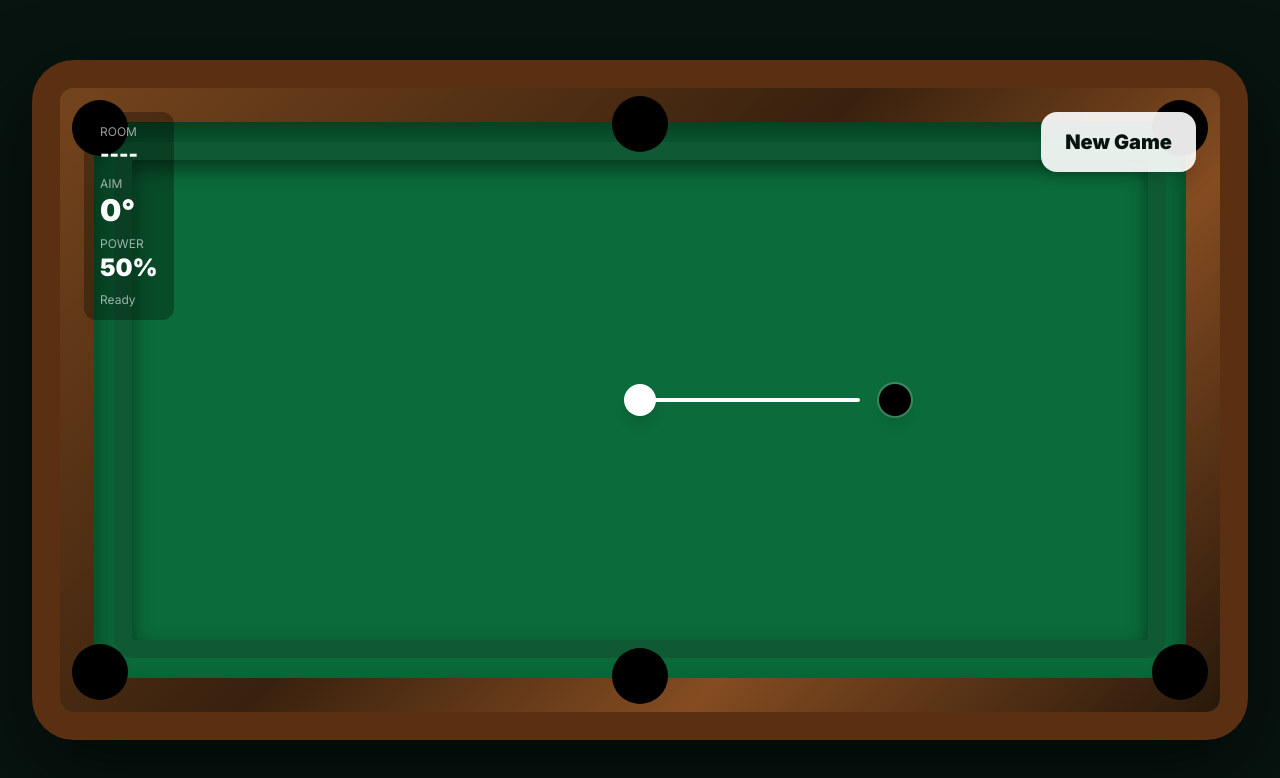
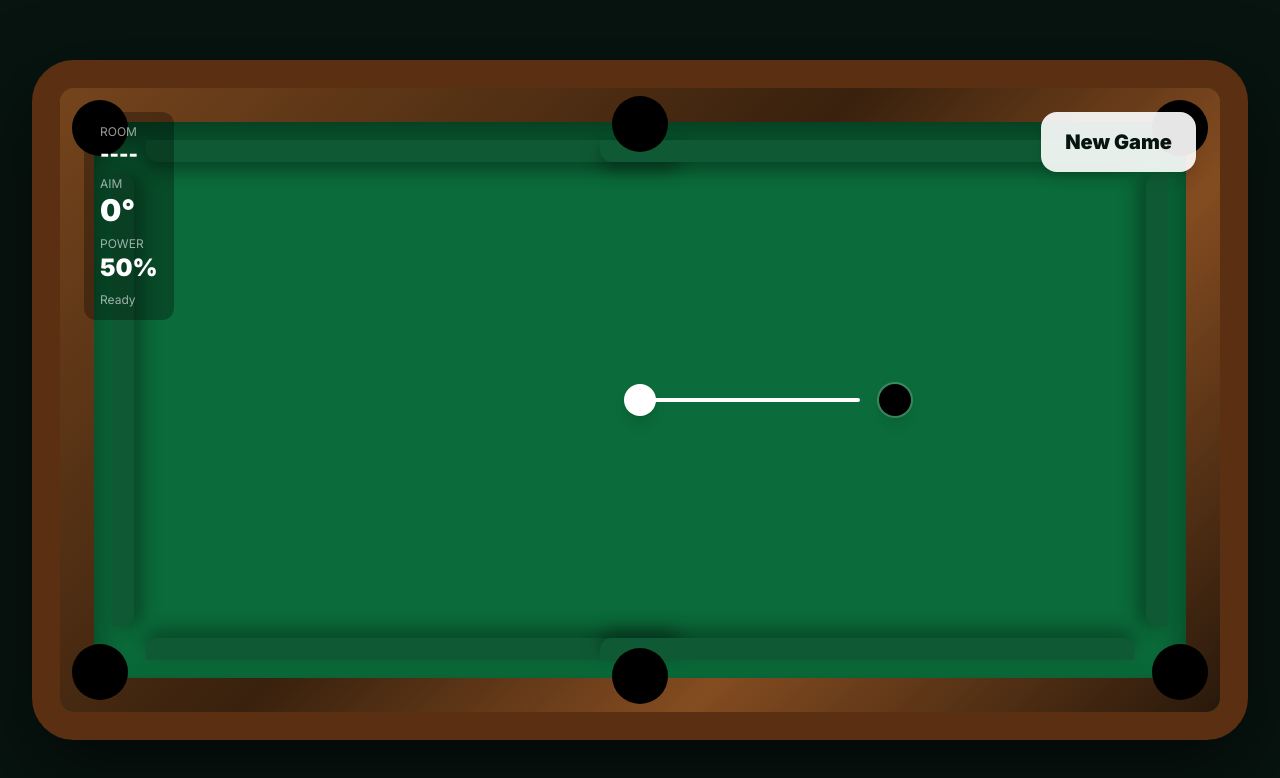
Before and after one commit to IrishDec/heiyu-digital, a Next.js app: page /pool/game in a window 1280 px wide. Shown: the top 778 px of the page. Built offline with nearby package versions, Linux system fonts and the light colour scheme; no server answers.

Commit message:
Create real visual pocket openings

```diff
--- a/app/pool/game/page.tsx
+++ b/app/pool/game/page.tsx
@@ -246,7 +246,15 @@ useEffect(() => {
 {/* Inner cushion */}
 <div className="pointer-events-none absolute inset-0 bg-[linear-gradient(135deg,#7a421b,#3b1d0b_45%,#8a4a1f_70%,#2a1408)] opacity-95" />
 <div className="pointer-events-none absolute inset-[34px] rounded-[26px] bg-[#0b6b3a] shadow-[inset_0_18px_35px_rgba(0,0,0,0.45)]" />
-<div className="pointer-events-none absolute inset-[54px] rounded-[20px] border-[18px] border-[#0f5a34] shadow-[inset_0_8px_20px_rgba(0,0,0,0.45)]" />
+{/* Real cushion rails with pocket openings */}
+<div className="pointer-events-none absolute left-[86px] right-[540px] top-[52px] h-[22px] rounded-b-xl bg-[#0f5a34] shadow-[0_8px_18px_rgba(0,0,0,0.35)]" />
+<div className="pointer-events-none absolute left-[540px] right-[86px] top-[52px] h-[22px] rounded-b-xl bg-[#0f5a34] shadow-[0_8px_18px_rgba(0,0,0,0.35)]" />
+
+<div className="pointer-events-none absolute left-[86px] right-[540px] bottom-[52px] h-[22px] rounded-t-xl bg-[#0f5a34] shadow-[0_-8px_18px_rgba(0,0,0,0.35)]" />
+<div className="pointer-events-none absolute left-[540px] right-[86px] bottom-[52px] h-[22px] rounded-t-xl bg-[#0f5a34] shadow-[0_-8px_18px_rgba(0,0,0,0.35)]" />
+
+<div className="pointer-events-none absolute left-[52px] top-[86px] bottom-[86px] w-[22px] rounded-r-xl bg-[#0f5a34] shadow-[8px_0_18px_rgba(0,0,0,0.35)]" />
+<div className="pointer-events-none absolute right-[52px] top-[86px] bottom-[86px] w-[22px] rounded-l-xl bg-[#0f5a34] shadow-[-8px_0_18px_rgba(0,0,0,0.35)]" />
       {/* Pockets */}
 <div className="absolute left-3 top-3 h-14 w-14 rounded-full bg-black shadow-inner" />
 <div className="absolute left-1/2 top-2 h-14 w-14 -translate-x-1/2 rounded-full bg-black shadow-inner" />
```
